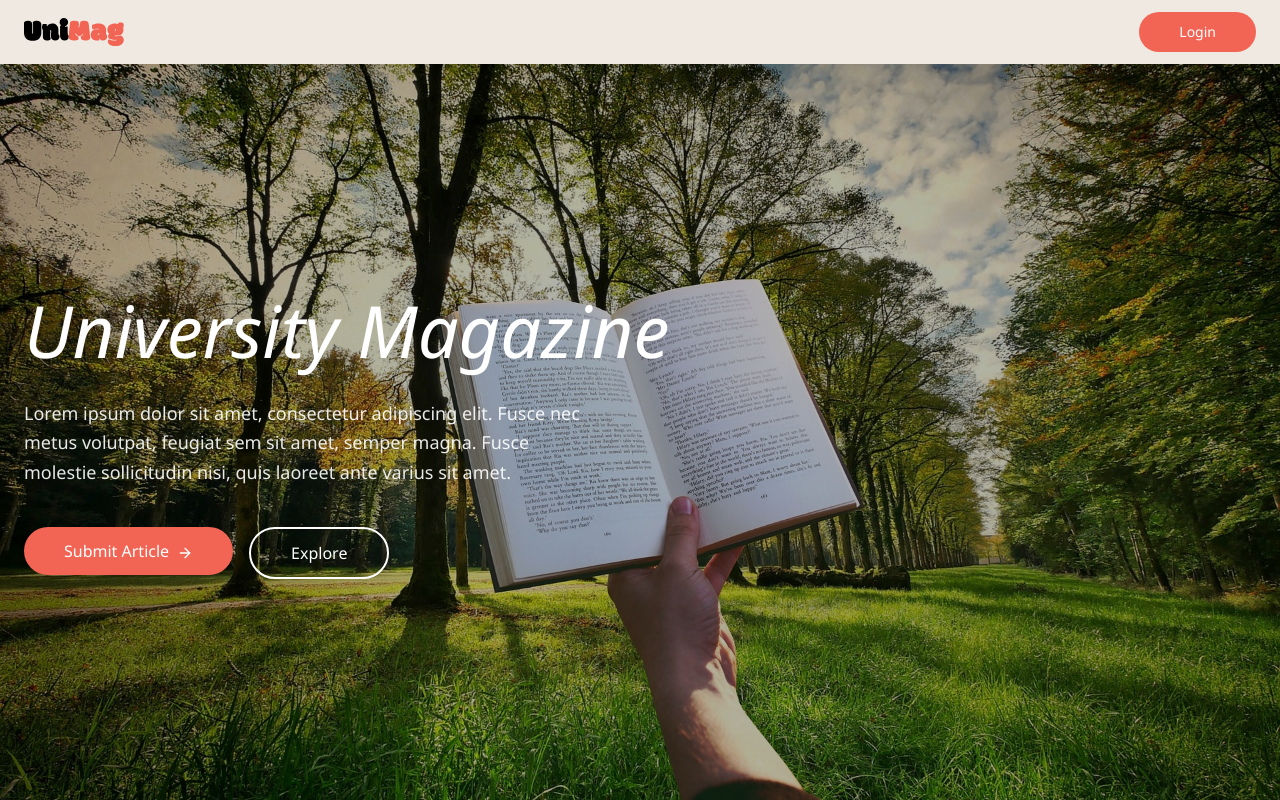
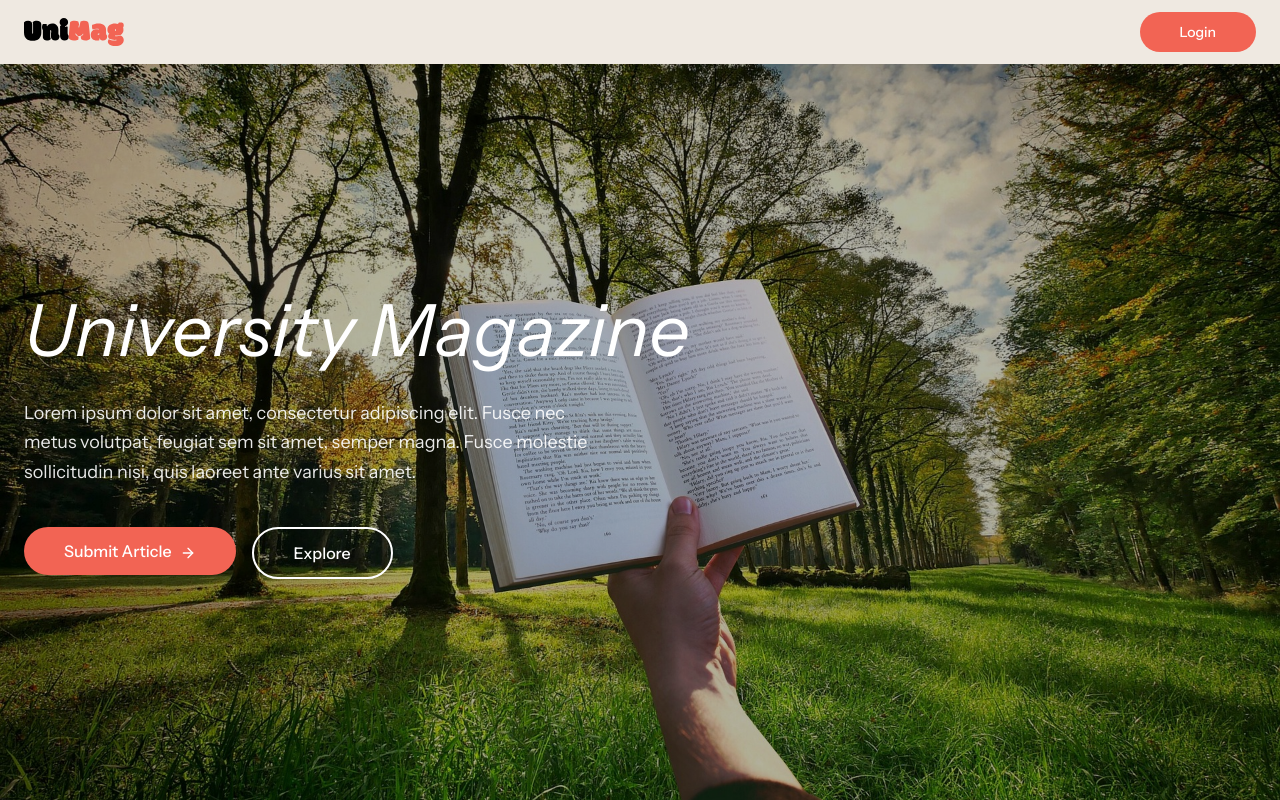
Before and after one commit to EWSD-B4/uni-magazine, a Next.js app: page / in a window 1280 px wide. Built offline with nearby package versions, Linux system fonts and the light colour scheme; no server answers.

Commit message:
change font-family

```diff
--- a/app/globals.css
+++ b/app/globals.css
@@ -1,3 +1,4 @@
+@import url('https://fonts.googleapis.com/css2?family=Instrument+Sans:ital,wght@0,400..700;1,400..700&display=swap');
 @import "tailwindcss";
 @import "tw-animate-css";
 @import "shadcn/tailwind.css";
@@ -48,8 +49,8 @@
 }
 
 :root {
-  --font-body: "Avenir Next", "Segoe UI", "Helvetica Neue", sans-serif;
-  --font-display: "Iowan Old Style", "Palatino Linotype", "Book Antiqua", serif;
+  --font-body: "Instrument Sans", sans-serif;
+  --font-display: "Instrument Sans", sans-serif;
   --radius: 0.625rem;
   --background: oklch(1 0 0);
   --foreground: oklch(0.145 0 0);
@@ -123,6 +124,6 @@
     @apply border-border outline-ring/50;
   }
   body {
-    @apply bg-background text-foreground font-sans antialiased;
+    @apply bg-background text-foreground antialiased;
   }
 }
```
